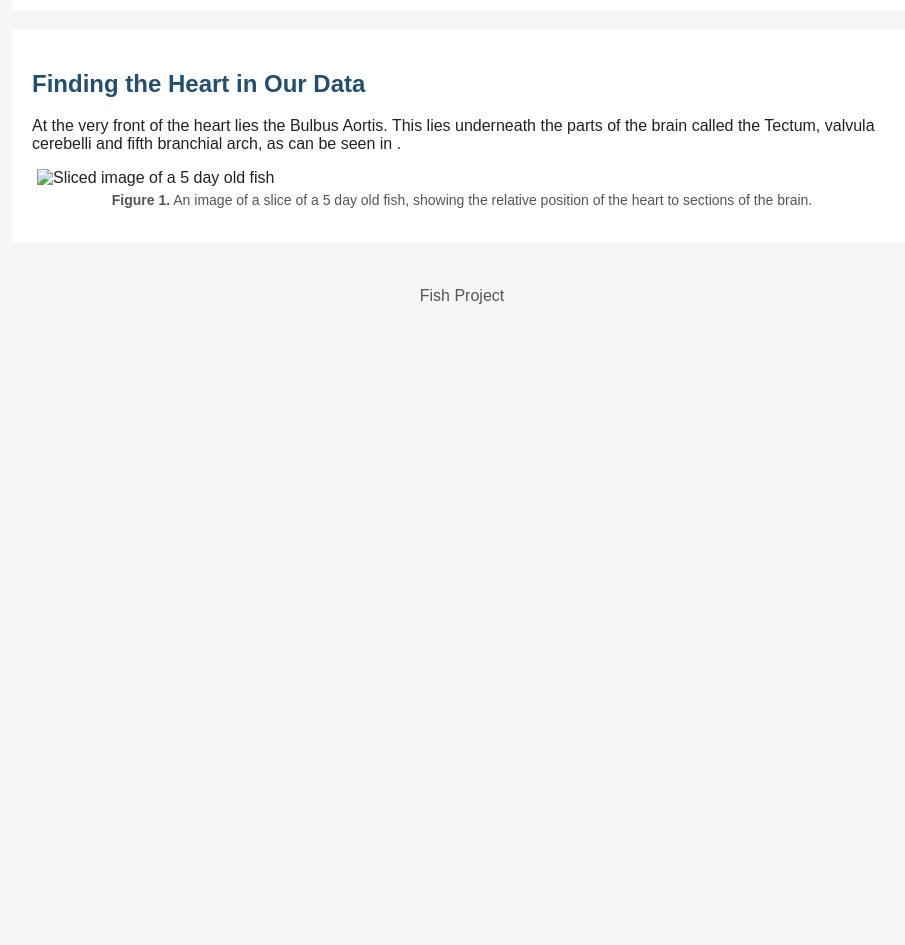
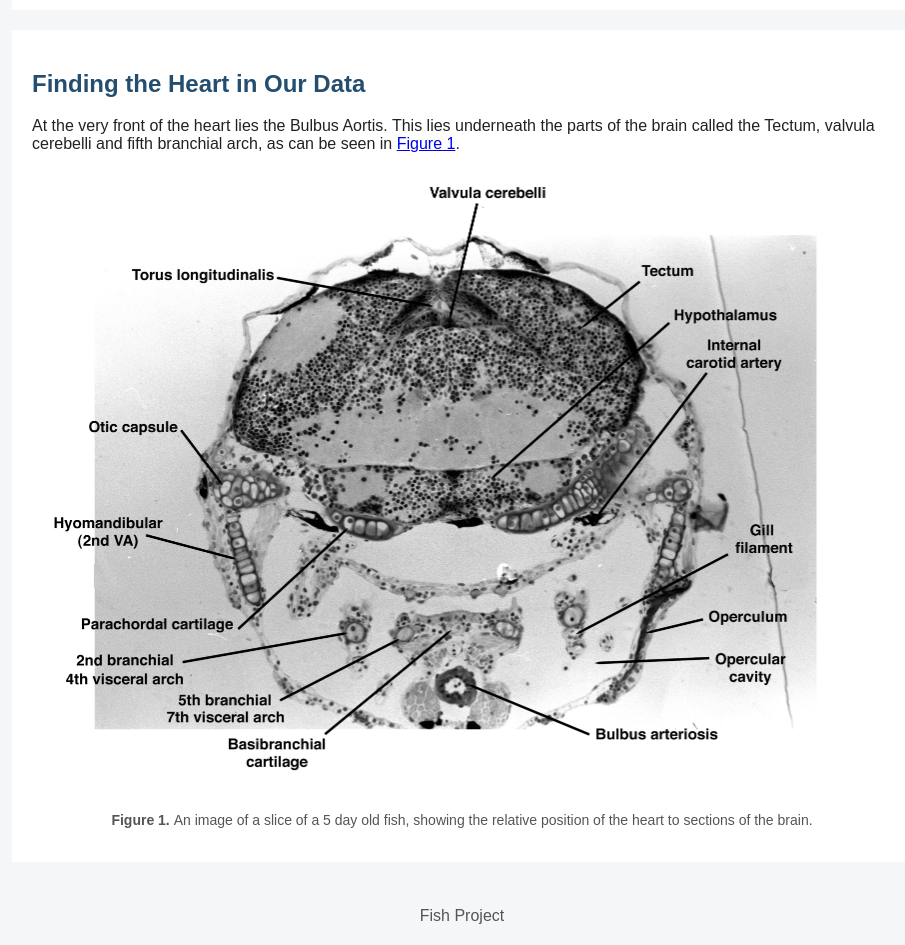
Before and after one commit to teamfishcode/Fish-Project, a website: page anatomy.html in a window 1280 px wide. Shown: the part 3420-4365 px from the top of the page, without its empty margins (178-1083 px from the left). Before the commit the page ends 3745 px from the top, so only its background shows below. Drawn offline with Linux system fonts and the light colour scheme.

Commit message:
Fix image source and enhance caption numbering
Updated image source path and improved caption numbering logic.

```diff
--- a/anatomy.html
+++ b/anatomy.html
@@ -135,7 +135,7 @@
 
 <div id="fig-heart-brain" class="project-figure">
 
-    <img src="fig-heart-brain.jpg"
+    <img src="fishimages/fig-heart-brain.jpg"
          alt="Sliced image of a 5 day old fish"
          class="project-image wide-image">
 
@@ -154,21 +154,37 @@
 <script>
 document.addEventListener("DOMContentLoaded", function () {
 
-    const figures = document.querySelectorAll(".project-figure");
+    const figures = [...document.querySelectorAll(".project-figure")];
 
+    // Automatically number captions
     figures.forEach((figure, index) => {
 
         const caption = figure.querySelector(".caption");
-
         const number = index + 1;
 
-        caption.innerHTML =
-            `<strong>Figure ${number}.</strong> ` + caption.innerHTML;
+        if (caption) {
+            const label = document.createElement("strong");
+            label.textContent = `Figure ${number}. `;
+            caption.prepend(label);
+        }
+    });
+
+    // Automatically number references in the text
+    document.querySelectorAll(".figure-ref").forEach(link => {
+
+        const id = link.getAttribute("href").substring(1);
+        const figure = document.getElementById(id);
+        const number = figures.indexOf(figure) + 1;
+
+        if (figure && number > 0) {
+            link.textContent = `Figure ${number}`;
+        }
 
     });
 
 });
 </script>
+</script>
 
 </body>
 </html>
```
